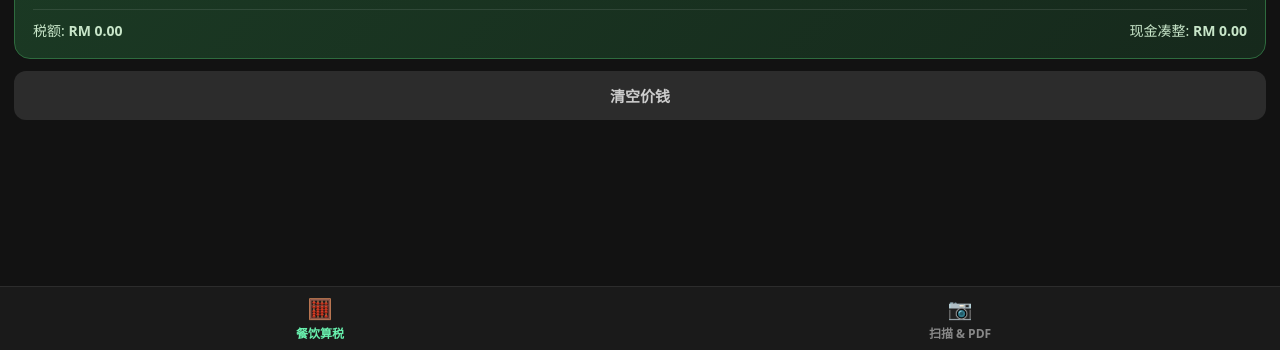
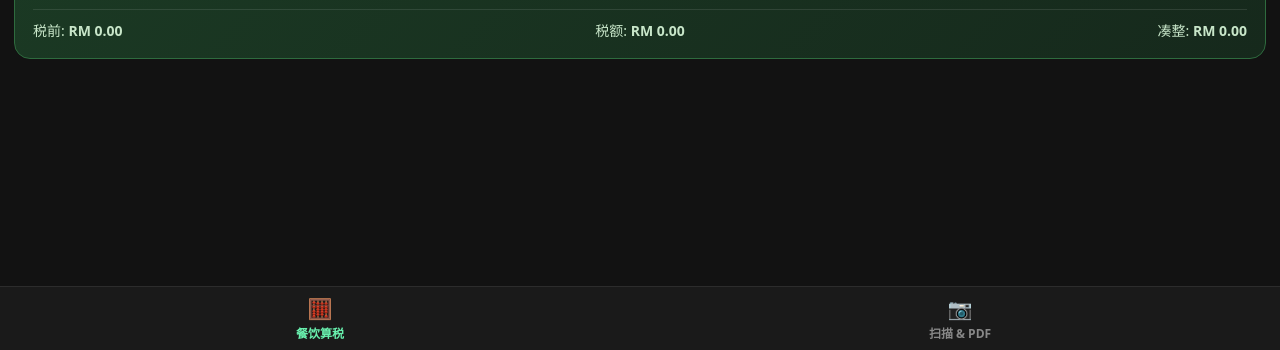
Before and after one commit to ChanDingZhe/tax-calc, a website: page www/index.html in a window 1280 px wide. Shown: the part 450-800 px from the top of the page. Drawn offline with Linux system fonts and the light colour scheme.

Commit message:
feat: 在结果面板增加税前价格展示

```diff
--- a/www/index.html
+++ b/www/index.html
@@ -35,12 +35,11 @@
       <div class="total-label">实际应付总额</div>
       <div class="total-val" id="total">RM 0.00</div>
       <div class="detail-row">
-        <span>税额: <strong id="taxAmt">RM 0.00</strong></span>
-        <span>现金凑整: <strong id="cashRound">RM 0.00</strong></span>
+        <span style="flex:1; text-align:left;">税前: <strong id="basePrice">RM 0.00</strong></span>
+        <span style="flex:1; text-align:center;">税额: <strong id="taxAmt">RM 0.00</strong></span>
+        <span style="flex:1; text-align:right;">凑整: <strong id="cashRound">RM 0.00</strong></span>
       </div>
     </div>
-    <button type="button" class="btn btn-gray" data-action="clear-price">清空价钱</button>
-  </div>
 
   <!-- 页面 2：扫描 & 照片转 PDF（合并版） -->
   <div id="page-scanpdf" class="page">
--- a/www/js/tax.js
+++ b/www/js/tax.js
@@ -3,35 +3,35 @@
  * 对外接口：Tax.init()
  * ============================================================ */
 const Tax = (() => {
-  let priceEl, taxEl, totalEl, taxAmtEl, cashRoundEl;
+  // 多了一个 basePriceEl
+  let priceEl, taxEl, totalEl, taxAmtEl, cashRoundEl, basePriceEl;
 
-  // 安全地计算数学表达式 (支持 + - * / 和小括号)
+  // 安全地计算数学表达式
   function evalMathExpr(expr) {
     if (!expr || typeof expr !== 'string') return 0;
-    // 只保留数字、小数点、加减乘除和括号，防止注入
     const cleanExpr = expr.replace(/[^0-9+\-*/().\s]/g, '');
     if (!cleanExpr.trim()) return 0;
 
     try {
-      // 使用 Function 在沙箱里执行纯数学表达式计算
       const result = new Function('return (' + cleanExpr + ')')();
       return isNaN(result) || !isFinite(result) ? 0 : result;
     } catch (e) {
-      return 0; // 如果表达式没写完（比如 "12+"），返回0
+      return 0;
     }
   }
 
   function calculate() {
-    // 解析输入框里的算式，得出基础总价
     const basePrice = evalMathExpr(priceEl.value);
     const taxRate = parseFloat(taxEl.value) || 0;
     localStorage.setItem('saved_tax_rate', taxEl.value);
 
-    // 转换为分进行计算，避免浮点数精度问题 (如 0.1+0.2=0.30000000004)
+    // 转换为分进行计算
     const priceCents = Math.round(basePrice * 100);
     const taxCents = Math.round(priceCents * (taxRate / 100));
     const totalCents = priceCents + taxCents;
 
+    // 更新界面
+    basePriceEl.textContent = 'RM ' + (priceCents / 100).toFixed(2);  // 👈 新增：显示税前
     totalEl.textContent = 'RM ' + (totalCents / 100).toFixed(2);
     taxAmtEl.textContent = 'RM ' + (taxCents / 100).toFixed(2);
     cashRoundEl.textContent = 'RM ' + (Math.round((totalCents / 100) * 20) / 20).toFixed(2);
@@ -55,31 +55,27 @@ const Tax = (() => {
     totalEl = document.getElementById('total');
     taxAmtEl = document.getElementById('taxAmt');
     cashRoundEl = document.getElementById('cashRound');
+    basePriceEl = document.getElementById('basePrice'); // 👈 获取新元素
 
     if (!priceEl || !taxEl) return;
 
-    // 恢复上次的税率
     const savedTax = localStorage.getItem('saved_tax_rate');
     if (savedTax !== null) taxEl.value = savedTax;
 
-    // 绑定实时输入计算
     priceEl.addEventListener('input', calculate);
     taxEl.addEventListener('input', calculate);
 
-    // 允许按回车键快速计算（方便输完算式敲回车）
     priceEl.addEventListener('keydown', (e) => {
       if (e.key === 'Enter') {
-        priceEl.blur(); // 收起键盘
+        priceEl.blur();
         calculate();
       }
     });
 
-    // 预设税率按钮
     document.querySelectorAll('[data-tax]').forEach(btn => {
       btn.addEventListener('click', () => setTax(btn.dataset.tax));
     });
 
-    // 清空按钮
     const clearBtn = document.querySelector('[data-action="clear-price"]');
     if (clearBtn) clearBtn.addEventListener('click', clearPrice);
 
```
